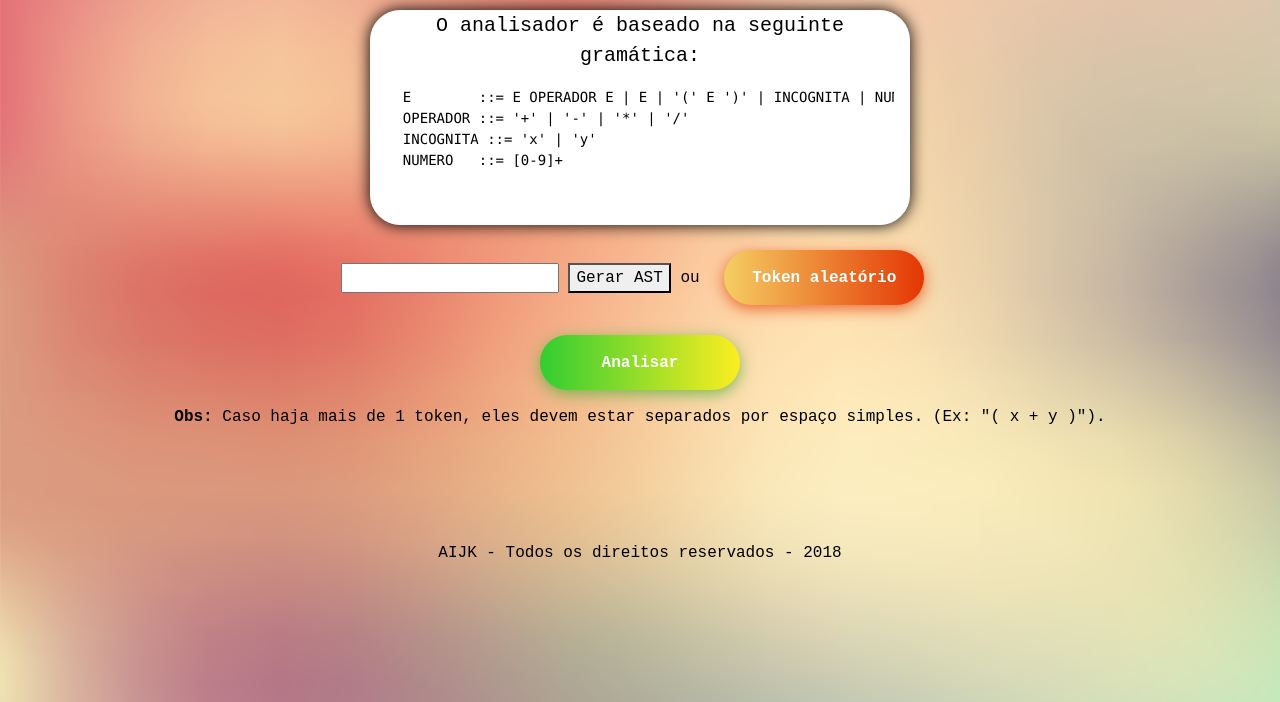
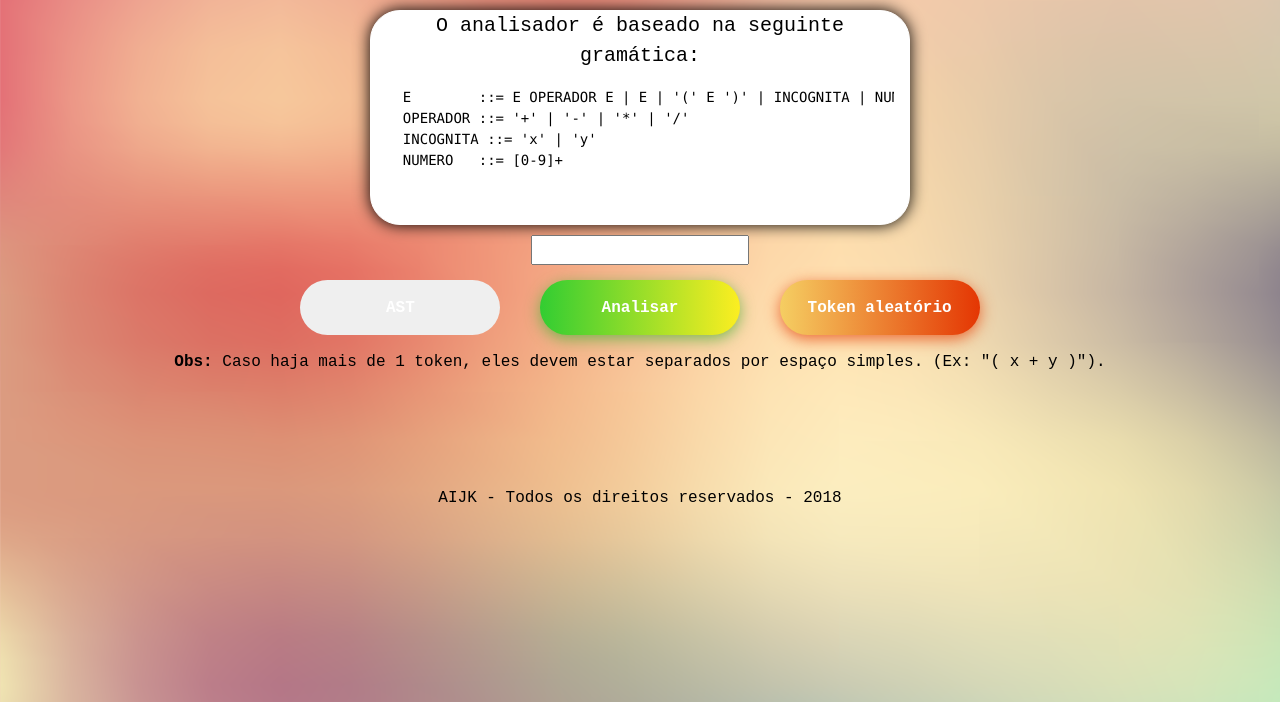
Before and after one commit to AlexandreKavalerski/analisador-lexico-sintatico-page, a website: page index.html in a window 1280 px wide. Shown: the part 98-800 px from the top of the page. Drawn offline with nearby package versions, Linux system fonts and the light colour scheme.

Commit message:
Melhorando exibição de botões

```diff
--- a/index.css
+++ b/index.css
@@ -49,6 +49,11 @@ pre{
 }
 
 .btn-hover.color-verificar {
+  background-image: linear-gradient(to right, #32CD32, #FCEE21, #00A8C5, #D9E021);
+  box-shadow: 0 4px 15px 0 rgba(83, 176, 57, 0.75);
+}
+
+.btn-hover.color-ast {
   background-image: linear-gradient(to right, #32CD32, #FCEE21, #00A8C5, #D9E021);
   box-shadow: 0 4px 15px 0 rgba(83, 176, 57, 0.75);
 }
--- a/index.html
+++ b/index.html
@@ -41,11 +41,10 @@
 
   <div class="entradas text-center ">
     <input type="text" class="text-center" id="entrada">
-    <button class="text-center" id="gerarImg">Gerar AST</button>
-    ou
-
+    <br>
+    <button class="btn-hover" id="gerarImg">AST</button>
+    <button class="btn-hover color-verificar" id="ir">Analisar</button>
     <button class="btn-hover color-tokenRandom" id="random">Token aleatório</button>
-    <br><button class="btn-hover color-verificar" id="ir">Analisar</button>
     <p>
       <strong>Obs:</strong>
       Caso haja mais de 1 token, eles devem estar separados por espaço simples. (Ex: "( x + y )").
```
